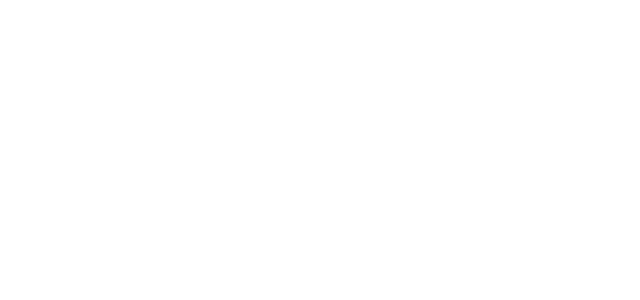
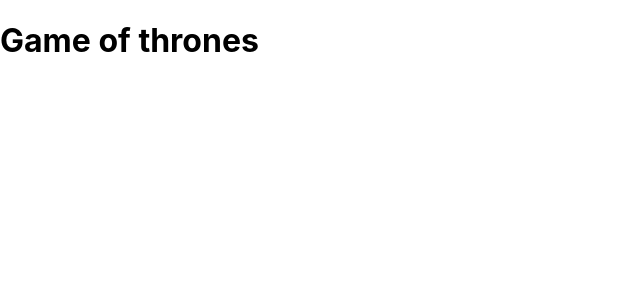
Before and after one commit to BK-sensei/GoT-React, a React (Create React App) app: page / in a window 1280 px wide. Shown: the top 300 px of the page, without its empty margins (0-640 px from the left). Built offline with nearby package versions, Linux system fonts and the light colour scheme.

Commit message:
définition du state initial

```diff
--- a/src/App.js
+++ b/src/App.js
@@ -1,10 +1,17 @@
 import React, { Component } from 'react';
 
 class App extends Component {
+  constructor() {
+    super()
+
+    this.state = {
+      characters: []
+    }
+  }
   render() {
     return (
       <div>
-
+        <h1>Game of thrones</h1>
       </div>
     );
   }
```
